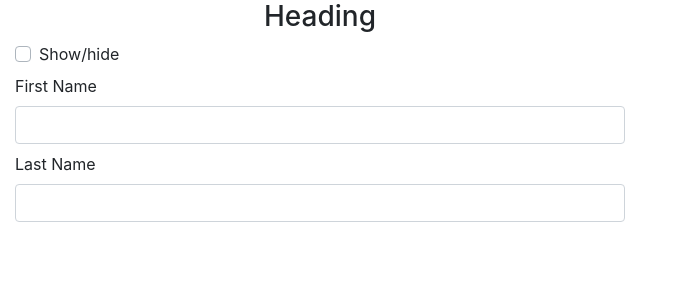
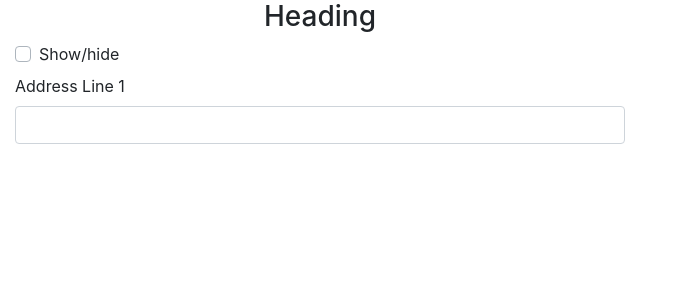
Before and after one commit to kjb244/quickcart, a Vue app: page /#/testing in a window 1280 px wide. Shown: the top 300 px of the page, without its empty margins (0-673 px from the left). Built offline with nearby package versions, Linux system fonts and the light colour scheme.

Commit message:
label test

```diff
--- a/src/components/testing.vue
+++ b/src/components/testing.vue
@@ -8,11 +8,9 @@
                         Show/hide
                     </b-form-checkbox>
 
-                    <label class="mt-2" :for="firstName.id">{{firstName.label}}</label>
-                    <b-form-input autocomplete="name" :name="firstName.id"  :id="firstName.id" v-model="firstName.model" ></b-form-input>
+                    <label class="mt-2" :for="addressLine1.id">{{addressLine1.label}}</label>
+                    <b-form-input autocomplete="new-password" :name="adsfadsfsdf"  :id="addressLine1.id" v-model="addressLine1.model" ></b-form-input>
 
-                    <label class="mt-2" :for="lastName.id">{{lastName.label}}</label>
-                    <b-form-input autocomplete="given-name" :name="lastName.id"  :id="lastName.id" v-model="lastName.model" ></b-form-input>
 
 
 
@@ -36,10 +34,10 @@
         props: [],
         data(){
             return{
-                firstName: {
+                addressLine1: {
                     model: '',
-                    id: 'firstName',
-                    label: 'First Name'
+                    id: 'addressLine1',
+                    label: 'Address Line 1'
                 },
                 lastName: {
                     model: '',
```
